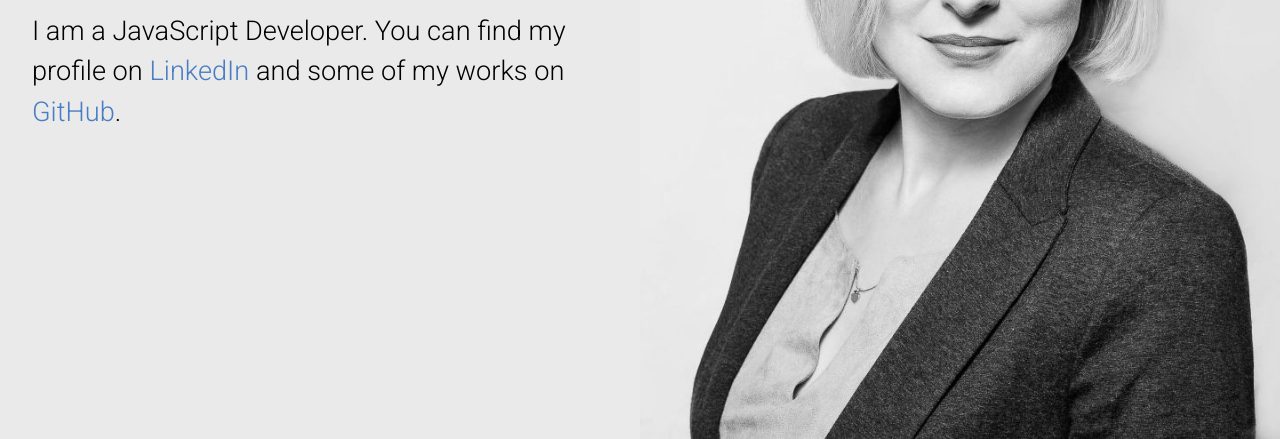
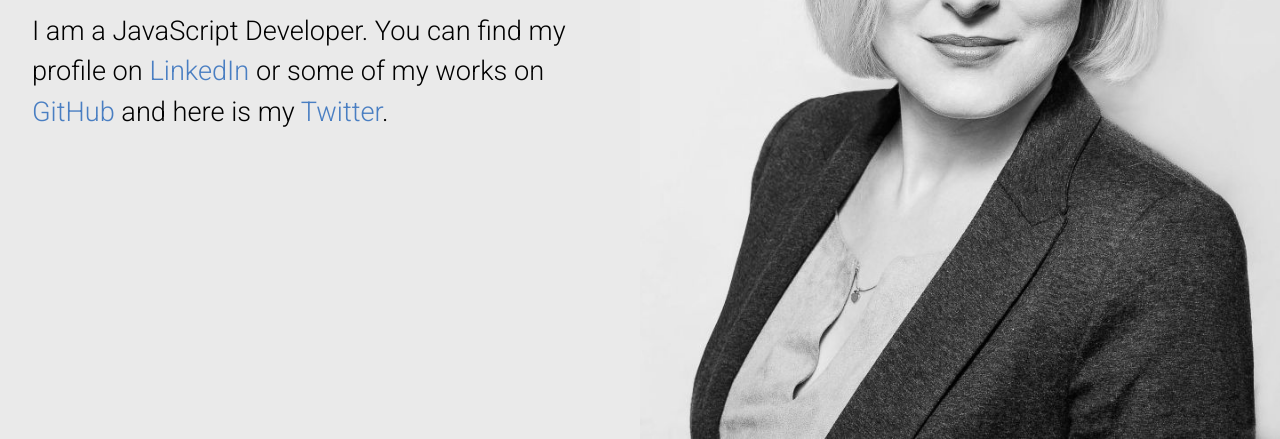
Before and after one commit to agmkowalczyk/agmkowalczyk.github.io, a plain HTML site: page index.html in a window 1280 px wide. Shown: the part 361-800 px from the top of the page. Drawn offline with Linux system fonts and the light colour scheme.

Commit message:
Update index.html

```diff
--- a/index.html
+++ b/index.html
@@ -25,7 +25,7 @@
         </span>
         <h1>Hello, I am Agnieszka Kowalczyk</h1>
         <p>I am a JavaScript Developer. You can find my profile on <a href="https://www.linkedin.com/in/agmkowalczyk/">LinkedIn</a>
-          and some of my works on <a href="https://github.com/agmkowalczyk">GitHub</a>.</p>
+          or some of my works on <a href="https://github.com/agmkowalczyk">GitHub</a> and here is my <a href="https://twitter.com/agmkowalczyk">Twitter</a>.</p>
       </div>
       <div class="image">
 
```
